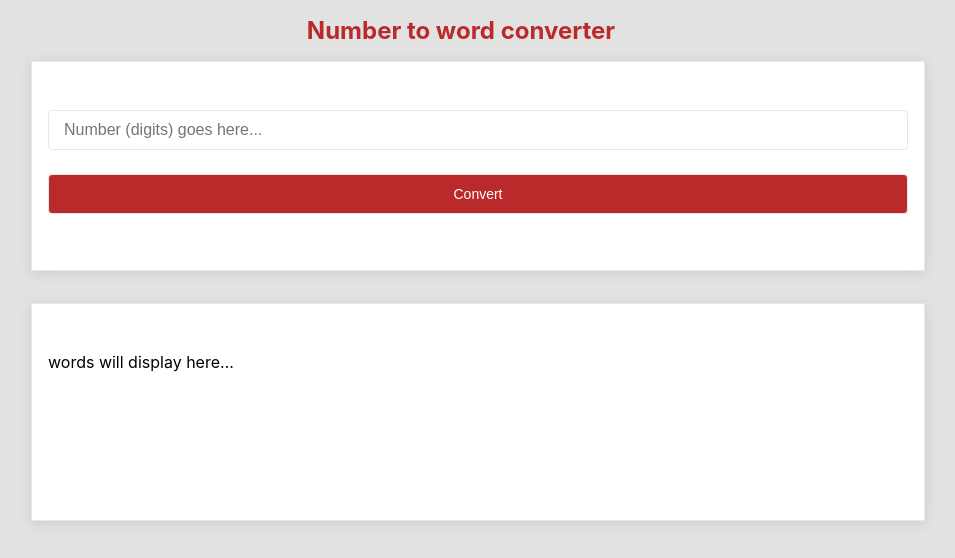
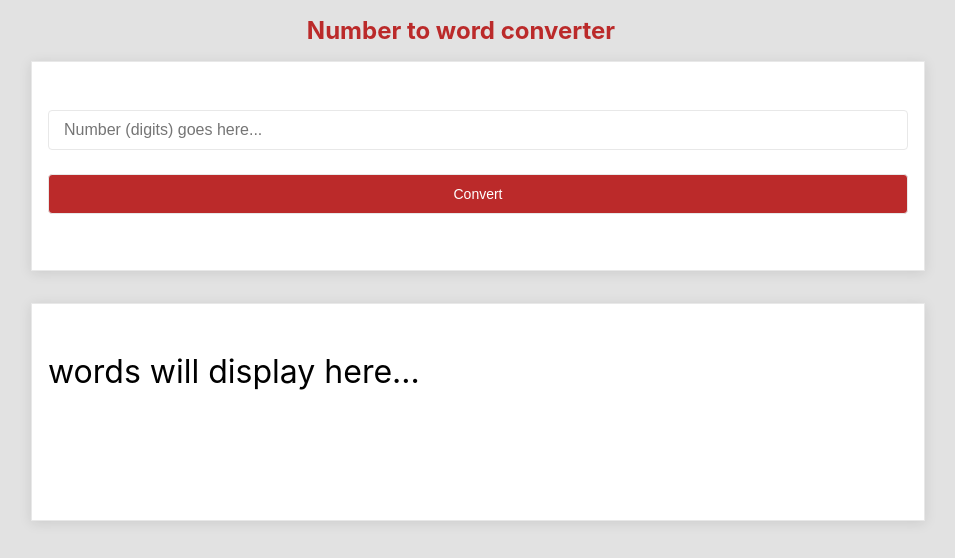
Before and after one commit to mumer271992/number-to-word, a React (Create React App) app: page / in a window 1280 px wide. Shown: the top 558 px of the page, without its empty margins (179-1134 px from the left). Built offline with nearby package versions, Linux system fonts and the light colour scheme.

Commit message:
Number to word converted logic implemented

```diff
--- a/src/App.js
+++ b/src/App.js
@@ -1,6 +1,6 @@
 import React, { useState } from 'react';
 import './App.scss';
-import { validate } from './FormValidation';
+import { convert } from './utility';
 
 function App() {
   const [state, setState] = useState({
@@ -33,7 +33,8 @@ function App() {
     if (!validate(state.digit)) {
       return;
     }
-    setState({ ...state, result: state.digit });
+    const result = convert(parseInt(state.digit));
+    setState({ ...state, result: result });
   };
 
   return (
--- a/src/App.scss
+++ b/src/App.scss
@@ -65,6 +65,7 @@ body {
     }
   }
   .result-box {
+    font-size: 32px;
     width: 100%;
     height: 120px;
     border: 1px solid $border-color;
--- /dev/null
+++ b/src/utility.js
@@ -0,0 +1,44 @@
+const num = 'zero one two three four five six seven eight nine ten eleven twelve thirteen fourteen fifteen sixteen seventeen eighteen nineteen'.split(
+  ' '
+);
+const tens = [
+  '',
+  '',
+  'twenty',
+  'thirty',
+  'forty',
+  'fifty',
+  'sixty',
+  'seventy',
+  'eighty',
+  'ninety'
+];
+let word = '';
+const numToWords = number => {
+  let remainder = 0;
+  let dividend = 0;
+  if (number < 20) {
+    word = word + num[number];
+  } else if (number < 100) {
+    dividend = Math.floor(number / 10);
+    remainder = number % 10;
+    word = word + (word !== '' ? ' ' : '') + tens[dividend] + '-';
+  } else if (number < 1000) {
+    dividend = Math.floor(number / 100);
+    remainder = number % 100;
+    word = numToWords(dividend) + ' hundred and ';
+  } else {
+    dividend = Math.floor(number / 1000);
+    remainder = number % 1000;
+    word = numToWords(dividend) + ' thousand ';
+  }
+  if (remainder !== 0) {
+    numToWords(remainder);
+  }
+  return word;
+};
+
+export const convert = number => {
+  word = '';
+  return numToWords(number, word, num, tens);
+};
```
